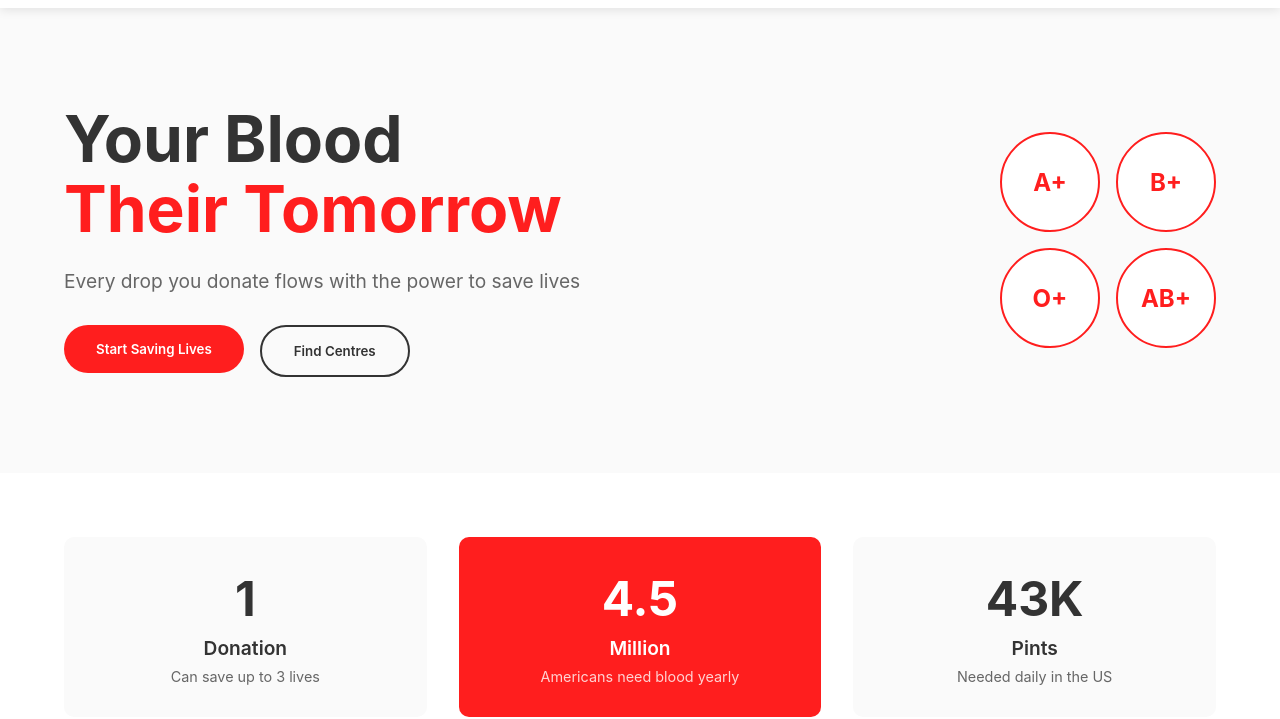
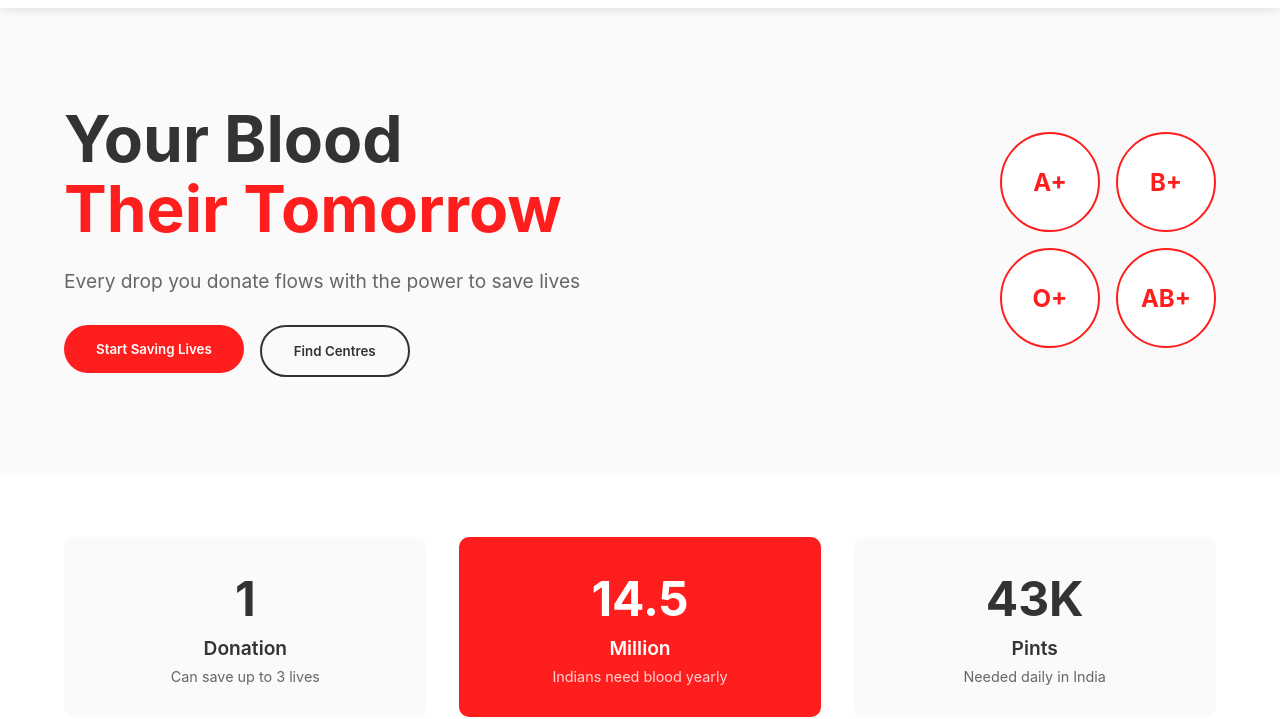
Before and after one commit to Bisi-ya/blood-donation, a website: page index1.html in a window 1280 px wide. Shown: the part 86-805 px from the top of the page. Drawn offline with Linux system fonts and the light colour scheme.

Commit message:
Update index1.html

```diff
--- a/index1.html
+++ b/index1.html
@@ -57,14 +57,14 @@
             <div class="stat-subtext">Can save up to 3 lives</div>
         </div>
         <div class="stat-box highlight">
-            <div class="stat-number">4.5</div>
+            <div class="stat-number">14.5</div>
             <div class="stat-text">Million</div>
-            <div class="stat-subtext">Americans need blood yearly</div>
+            <div class="stat-subtext">Indians need blood yearly</div>
         </div>
         <div class="stat-box">
             <div class="stat-number">43K</div>
             <div class="stat-text">Pints</div>
-            <div class="stat-subtext">Needed daily in the US</div>
+            <div class="stat-subtext">Needed daily in India</div>
         </div>
     </section>
 
```
